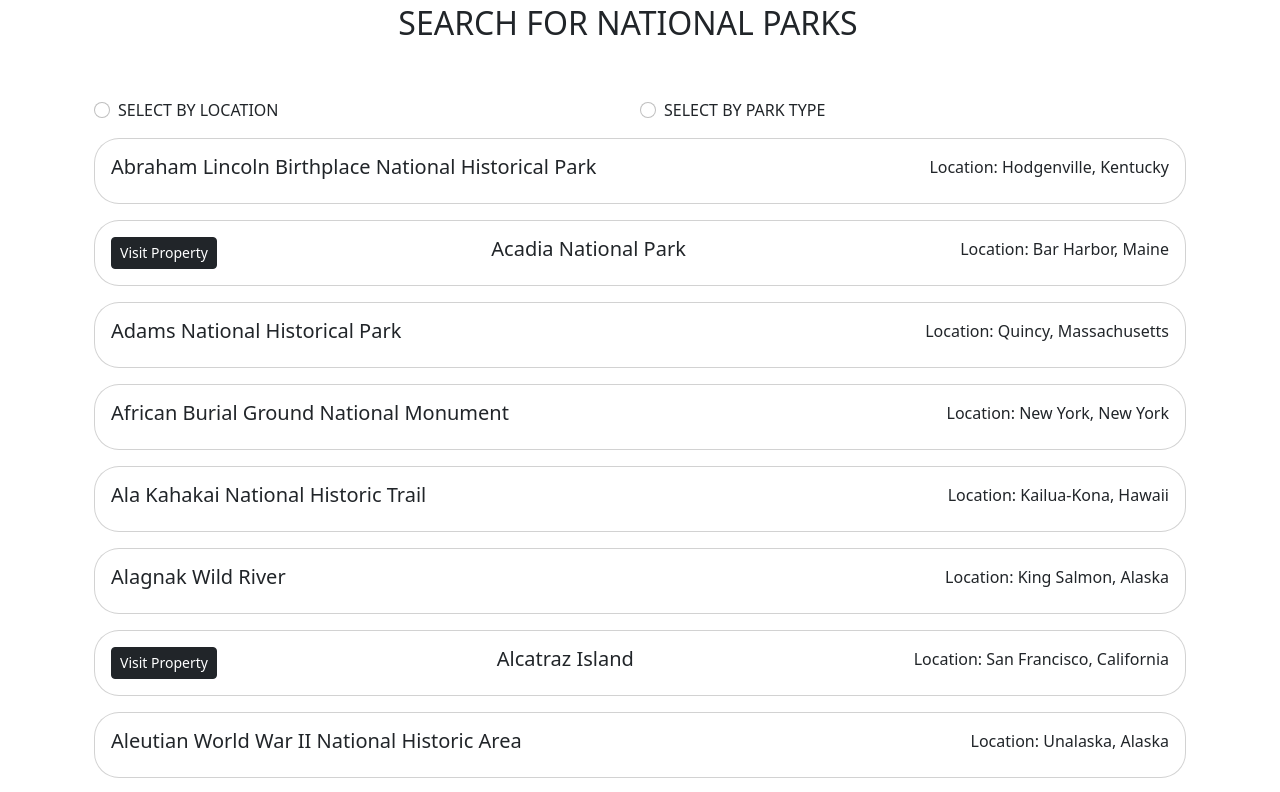
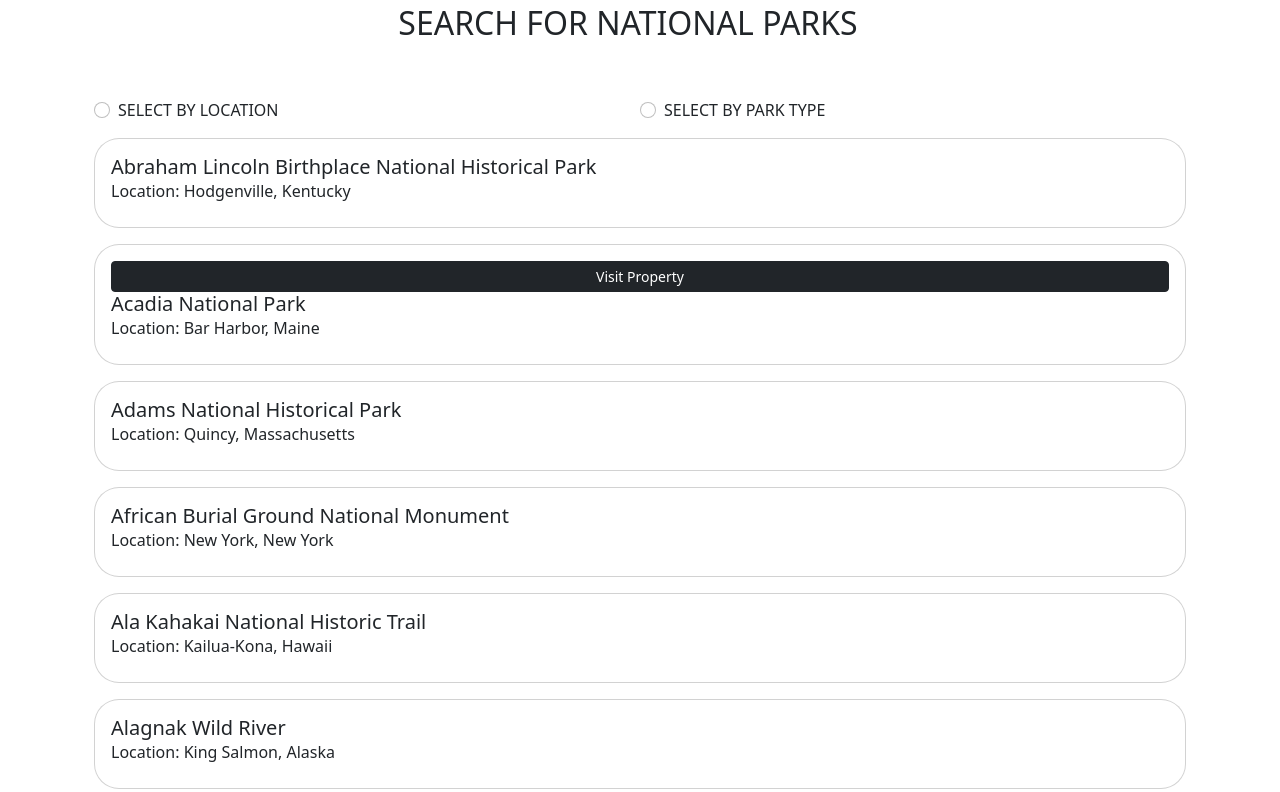
Before and after one commit to Juan11211/capstone2, a plain HTML site: page nationalParks.html in a window 1280 px wide. Shown: the part 700-1492 px from the top of the page. Drawn offline with nearby package versions, Linux system fonts and the light colour scheme.

```diff
--- a/scripts/nationalPark.js
+++ b/scripts/nationalPark.js
@@ -109,15 +109,15 @@
             parkCard.classList.add('card', 'mb-3');  // Adding Bootstrap card class and margin-bottom
 
             const cardBody = document.createElement('div');
-            cardBody.classList.add('card-body', 'd-flex', 'justify-content-between'); // Added flex utility classes
+            cardBody.classList.add('card-body', 'd-flex', 'flex-column', 'justify-content-between'); // Added flex utility classes
 
             const cardTitle = document.createElement('h5');
-            cardTitle.classList.add('card-title', 'text-dark');  // Adding Bootstrap text color class
+            cardTitle.classList.add('card-title', 'text-dark', 'mb-0');  // Adding Bootstrap text color class and margin-bottom
             const titleText = document.createTextNode(park.LocationName);
             cardTitle.appendChild(titleText);
 
             const cardText = document.createElement('p');
-            cardText.classList.add('card-text');
+            cardText.classList.add('card-text', 'mb-2', 'ml-auto'); // Adding margin-bottom and ml-auto to move it to the right
             const locationText = document.createTextNode(`Location: ${park.City}, ${park.State}`);
             cardText.appendChild(locationText);
 
@@ -126,7 +126,7 @@
                 const parkLink = document.createElement('a');
                 parkLink.setAttribute('href', park.Visit);
                 parkLink.setAttribute('target', '_blank');
-                parkLink.classList.add('btn', 'btn-dark', 'btn-sm', 'text-center');
+                parkLink.classList.add('btn', 'btn-dark', 'btn-sm', 'text-center', 'flex-shrink-0'); // Added flex-shrink-0 to prevent button from shrinking
                 parkLink.innerHTML = 'Visit Property';
                 cardBody.appendChild(parkLink);
             }
@@ -139,6 +139,7 @@
         });
     }
 }
+
 
 // function displayLocation(selectedParks) {
 //     let displayParkLocation = document.getElementById("displayParkLocation");
```
Also changed, not shown: mountains.html (+3 -1 lines).
